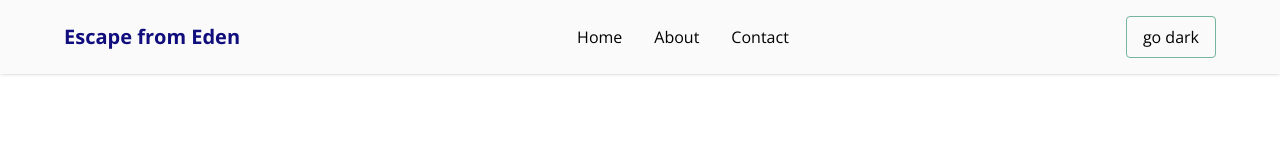
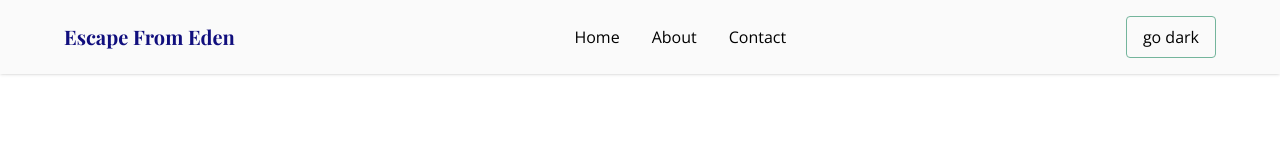
Before and after one commit to BorofskyDev/escape-from-eden-sql, a Next.js app: page / in a window 1280 px wide. Shown: the top 160 px of the page. Built offline with nearby package versions, Linux system fonts and the light colour scheme; no server answers; the database is empty.

Commit message:
Capitalize site title in Navbar for improved styling consistency

```diff
--- a/components/layouts/header/Navbar.tsx
+++ b/components/layouts/header/Navbar.tsx
@@ -16,7 +16,7 @@ export default function Navbar() {
     <header className='w-full fixed top-0 z-50 bg-bg1 shadow'>
       <div className='max-w-7xl mx-auto px-6 md:px-8 lg:px-16 py-4 flex items-center justify-between'>
         {/* Site Title */}
-        <Link href='/' className='text-primary font-bold text-xl'>
+        <Link href='/' className='text-primary font-bold capitalize font-header text-xl'>
           Escape from Eden
         </Link>
 
```
